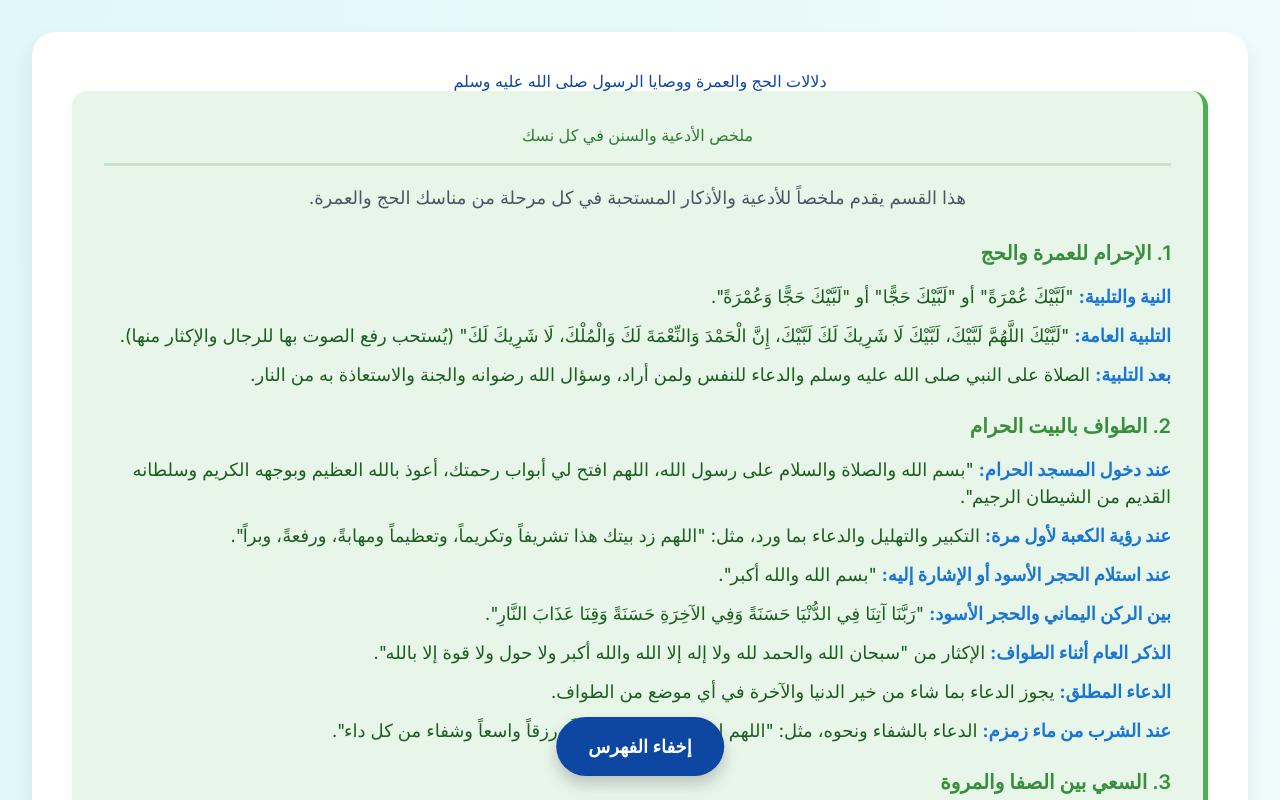
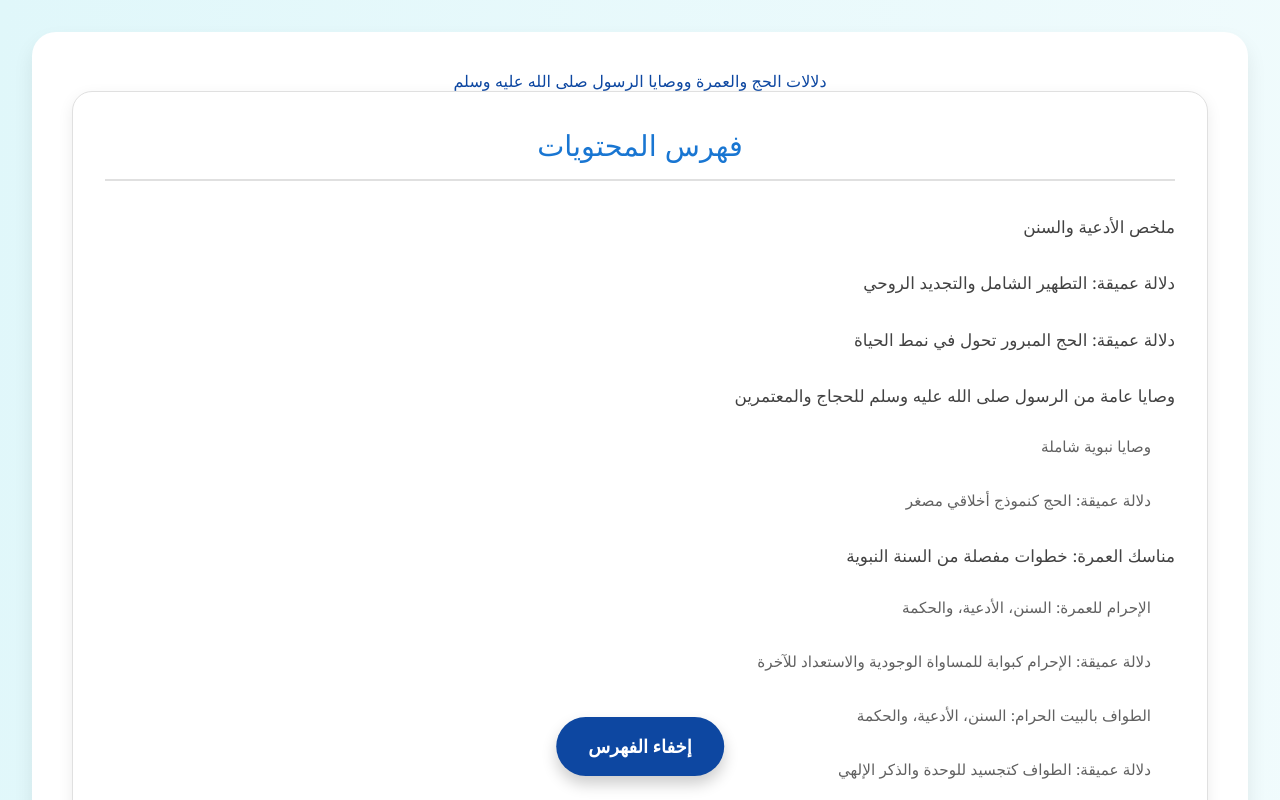
Before and after one commit to abshaheen/Omrah_Haj, a plain HTML site: page index.html in a window 1280 px wide. Both pictures are taken after a click on the button "إظهار الفهرس". Shown: the top 800 px of the page. Drawn offline with nearby package versions, Linux system fonts and the light colour scheme.

Commit message:
Update index.html

```diff
--- a/index.html
+++ b/index.html
@@ -108,8 +108,7 @@
             padding: 2rem; /* More padding */
             margin-bottom: 2.5rem;
             box-shadow: 0 5px 15px rgba(0, 0, 0, 0.08);
-            /* Initially hidden */
-            display: none;
+            /* Initially hidden via JS, but also ensure it's block when shown */
         }
         .toc h2 {
             border-bottom: 2px solid #e0e0e0;
@@ -247,7 +246,7 @@
 
         <button id="toggle-toc-btn">إظهار الفهرس</button>
 
-        <div id="toc-container" class="toc">
+        <div id="toc-container" class="toc" style="display: none;">
             <h2 class="text-center">فهرس المحتويات</h2>
             <ul>
                 <li><a href="#supplications-summary">ملخص الأدعية والسنن</a></li>
@@ -687,15 +686,16 @@
             const tocContainer = document.getElementById('toc-container');
 
             // Set initial state of TOC to hidden and button text
-            tocContainer.classList.add('hidden');
+            // Removed classList.add('hidden') here as it's now handled by inline style
             toggleBtn.textContent = 'إظهار الفهرس';
 
             toggleBtn.addEventListener('click', function() {
-                tocContainer.classList.toggle('hidden');
-                if (tocContainer.classList.contains('hidden')) {
+                if (tocContainer.style.display === 'none') {
+                    tocContainer.style.display = 'block'; // Show the TOC
+                    toggleBtn.textContent = 'إخفاء الفهرس';
+                } else {
+                    tocContainer.style.display = 'none'; // Hide the TOC
                     toggleBtn.textContent = 'إظهار الفهرس';
-                } else {
-                    toggleBtn.textContent = 'إخفاء الفهرس';
                 }
             });
         });
```
